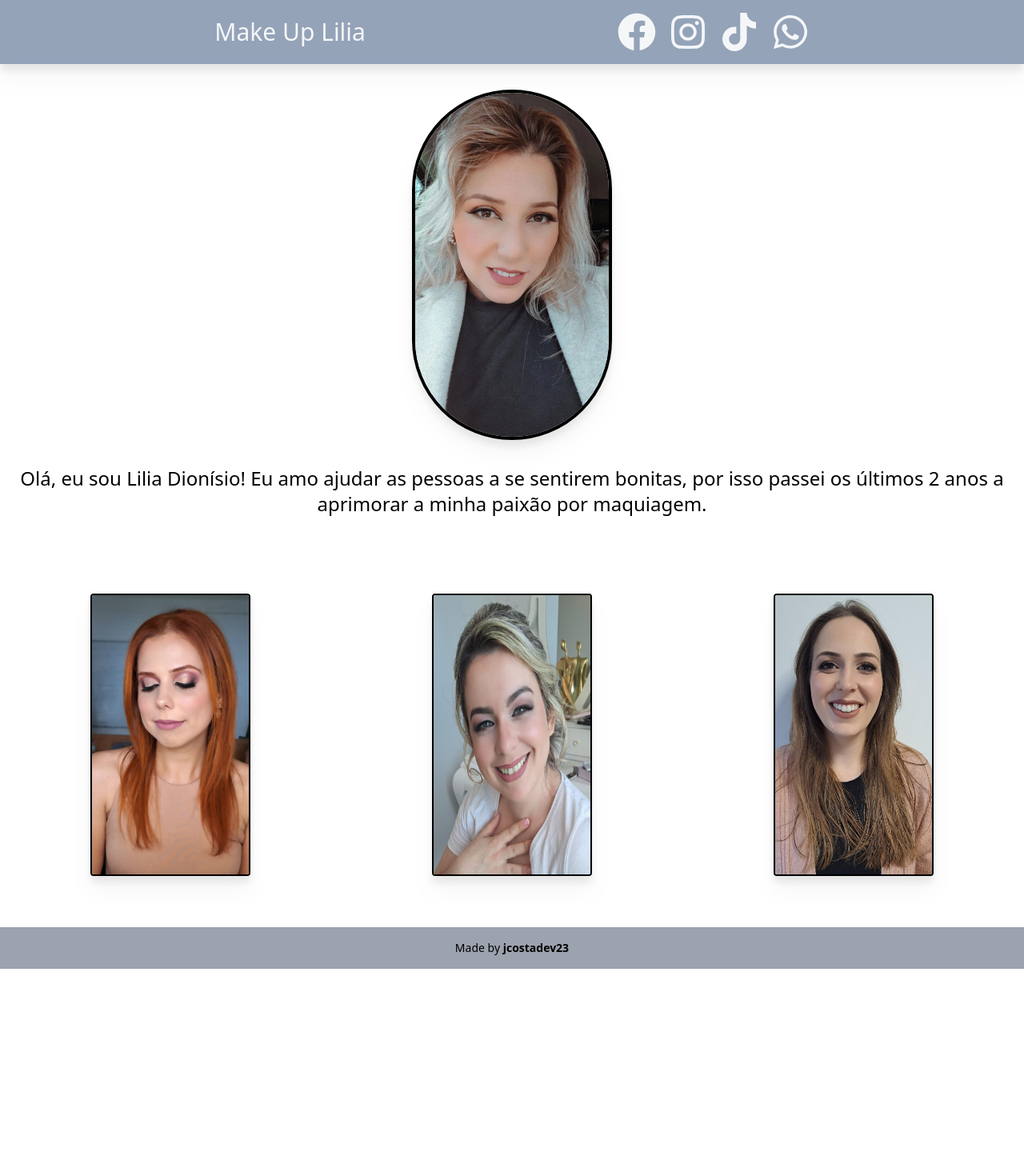
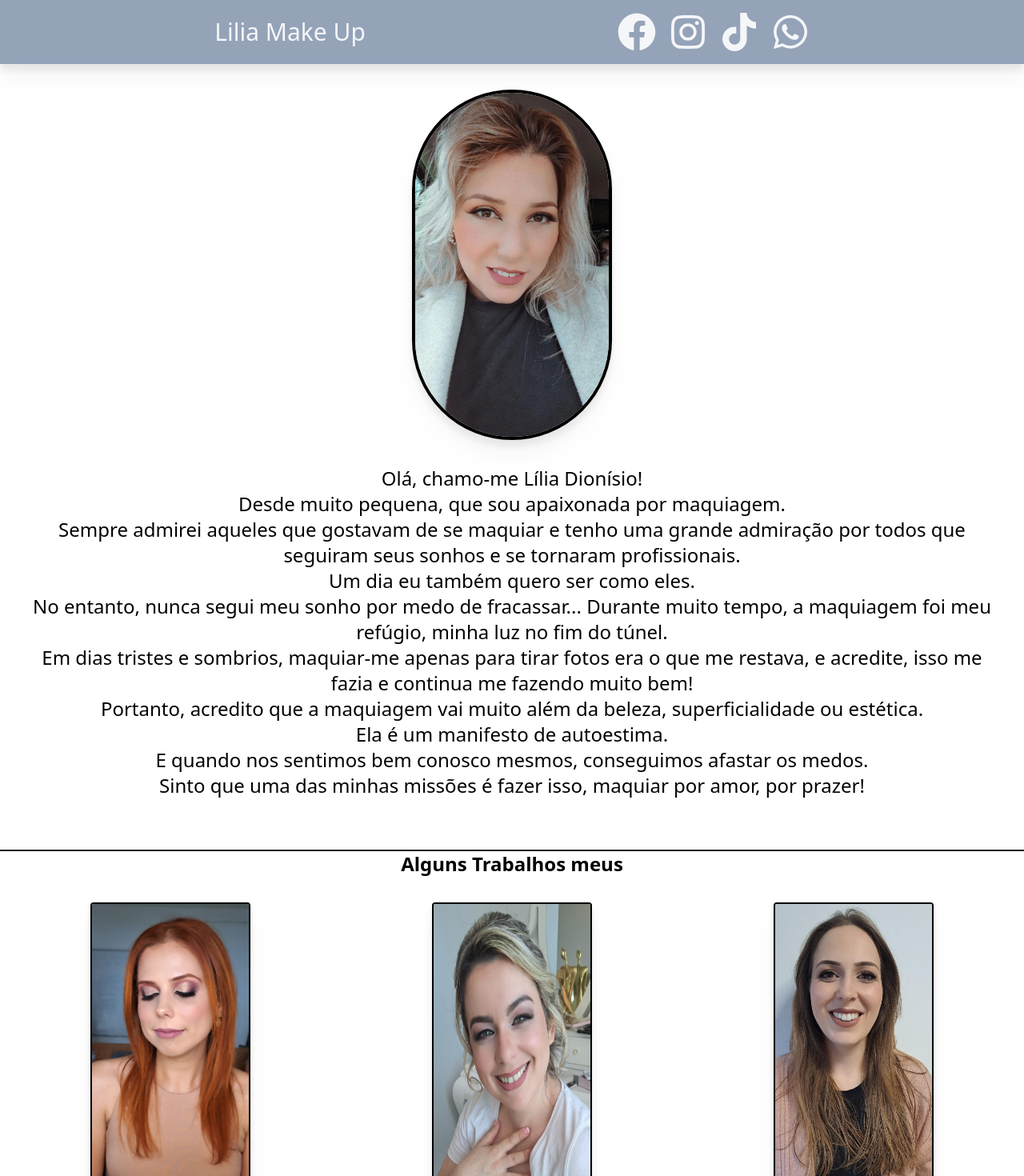
Before and after one commit to jcostadev23/blog_lilia, a Next.js app: page / in a window 1280 px wide. Shown: the top 1470 px of the page at 80% size. Before the commit the page ends 1211 px from the top, so only its background shows below. Built offline with nearby package versions, Linux system fonts and the light colour scheme.

Commit message:
Text content

```diff
--- a/src/app/components/navbar.tsx
+++ b/src/app/components/navbar.tsx
@@ -9,7 +9,7 @@ export default function Navbar(){
              flex-col sm:flex-row">
                 <h1 className='text-3xl font-bold text-white grid place-content-center mb-2 md:mb-0'>
                 <Link href='/' className='text-white/90
-                no-underline hover:text-white'>Make Up Lilia</Link>
+                no-underline hover:text-white'>Lilia Make Up </Link>
                 </h1>
                 <div className='flex flex-row justify-center sm:justify-evenly align-middle
                 gap-4 text-white text-4xl lg:text-5xl'>
--- a/src/app/layout.tsx
+++ b/src/app/layout.tsx
@@ -23,6 +23,9 @@ export default function RootLayout({
         <Navbar/>
         <ProfilePicture/>
         {children}
+        <h1 className='text-2xl font-bold text-black grid place-content-center mb-2 md:mb-0 border-t-2 border-gray-900'>
+          Alguns Trabalhos meus
+        </h1>
         <WorkPicture/>
         <footer className="bg-gray-400 text-black py-4 mt-16">
           <div className="container mx-auto flex items-center justify-center">
--- a/src/app/page.tsx
+++ b/src/app/page.tsx
@@ -3,8 +3,18 @@ export default function Home() {
   return (
     <main className="px-6 mx-auto">
       <p className="mt-8 mb-16 text-2xl text-center dark:text-black">
-      Olá, eu sou Lilia Dionísio! Eu amo ajudar as pessoas a se sentirem bonitas,
-      por isso passei os últimos 2 anos a aprimorar a minha paixão por maquiagem.
+      Olá, chamo-me Lília Dionísio! <br/>
+      Desde muito pequena, que sou apaixonada por maquiagem.<br/>
+      Sempre admirei aqueles que gostavam de se maquiar e tenho uma grande admiração por todos que seguiram seus sonhos e se tornaram profissionais.<br/>
+      Um dia eu também quero ser como eles.<br/>
+      No entanto, nunca segui meu sonho por medo de fracassar...
+      Durante muito tempo, a maquiagem foi meu refúgio, minha luz no fim do túnel.<br/>
+      Em dias tristes e sombrios, maquiar-me apenas para tirar fotos era o que me restava,
+       e acredite, isso me fazia e continua me fazendo muito bem!<br/>
+      Portanto, acredito que a maquiagem vai muito além da beleza,
+      superficialidade ou estética.<br/> Ela é um manifesto de autoestima.<br/>
+      E quando nos sentimos bem conosco mesmos, conseguimos afastar os medos.<br/>
+      Sinto que uma das minhas missões é fazer isso, maquiar por amor, por prazer!
         </p>
     </main>
   )
```
